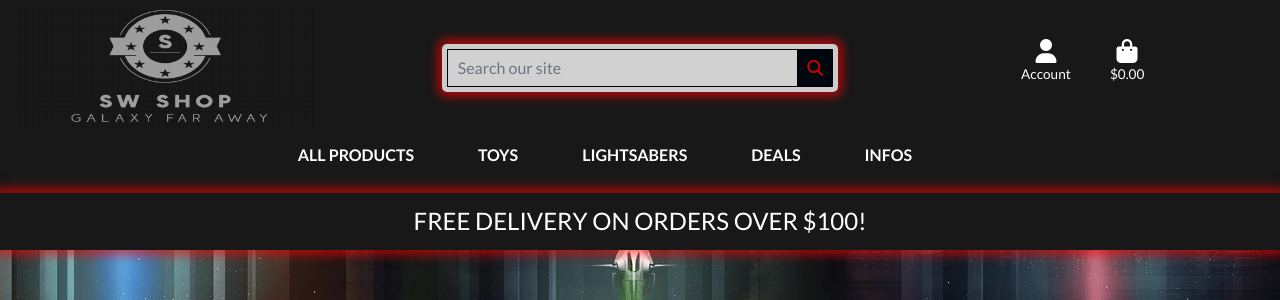
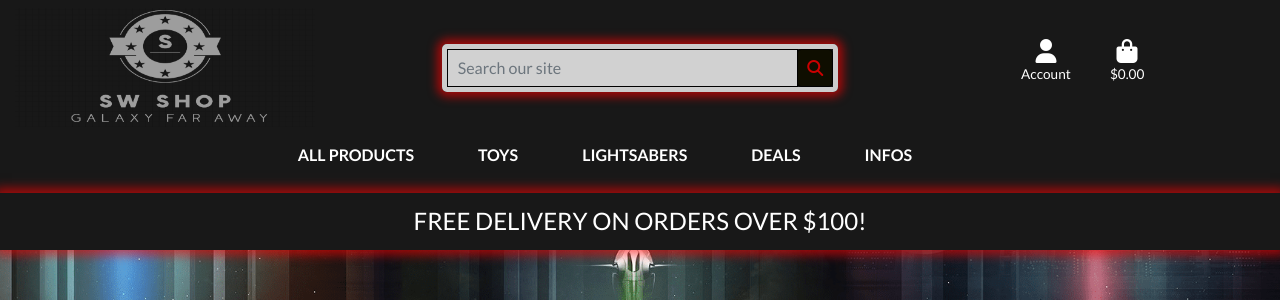
Before and after one commit to PeterSvk1/P5-Ecommerce-django, a Django app: page / in a window 1280 px wide. Shown: the top 300 px of the page. Run offline with Django 3.2, Linux system fonts and the light colour scheme; some libraries are stand-ins or nearby versions.

Commit message:
small fix css/html

```diff
--- a/static/css/style.css
+++ b/static/css/style.css
@@ -144,7 +144,7 @@ body {
 /* Button Styles */
 .search-bar .btn {
     border-radius: 0 5px 5px 0;
-    background-color: #00070f;
+    background-color: #0f0e00;
     color: rgb(203, 0, 0);
     transition: background-color 0.3s ease;
 }
--- a/sw_shop/settings.py
+++ b/sw_shop/settings.py
@@ -28,7 +28,7 @@ BASE_DIR = Path(__file__).resolve().parent.parent
 SECRET_KEY = os.environ.get("SECRET_KEY")
 
 # SECURITY WARNING: don't run with debug turned on in production!
-DEBUG = False
+DEBUG = True
 
 ALLOWED_HOSTS = [
                 '8000-petersvk1-p5ecommercedj-e10t39srj5d.ws.codeinstitute-ide.net',
--- a/templates/base.html
+++ b/templates/base.html
@@ -90,7 +90,7 @@
                 <li class="list-inline-item">
                     <a class="{% if grand_total %}text-info{% else %}text-white{% endif %} nav-link p-1" href="{% url 'view_bag' %}">
                         <div class="text-center cart all-products-link">
-                            <i class="fas fa-shopping-bag fa-lg text-white"></i><span></span>
+                            <i class="fas fa-shopping-bag fa-lg"></i><span></span>
                             <p class="my-0" style="font-size: 0.85rem;">
                                 {% if grand_total %}
                                     ${{ grand_total|floatformat:2 }}
--- a/templates/includes/toasts/toast_success.html
+++ b/templates/includes/toasts/toast_success.html
@@ -45,7 +45,7 @@
                             Spend <strong>${{ free_delivery_delta }}</strong> more to get free next day delivery!
                         </p>
                     {% endif %}
-                    <a href="{% url 'view_bag' %}" class="btn btn-black btn-block rounded-0">
+                    <a href="{% url 'view_bag' %}" class="btn btn-black btn-block rounded-0 text-white">
                         <span class="text-uppercase">Go To Secure Checkout</span>
                         <span class="icon">
                             <i class="fas fa-lock"></i>
```
